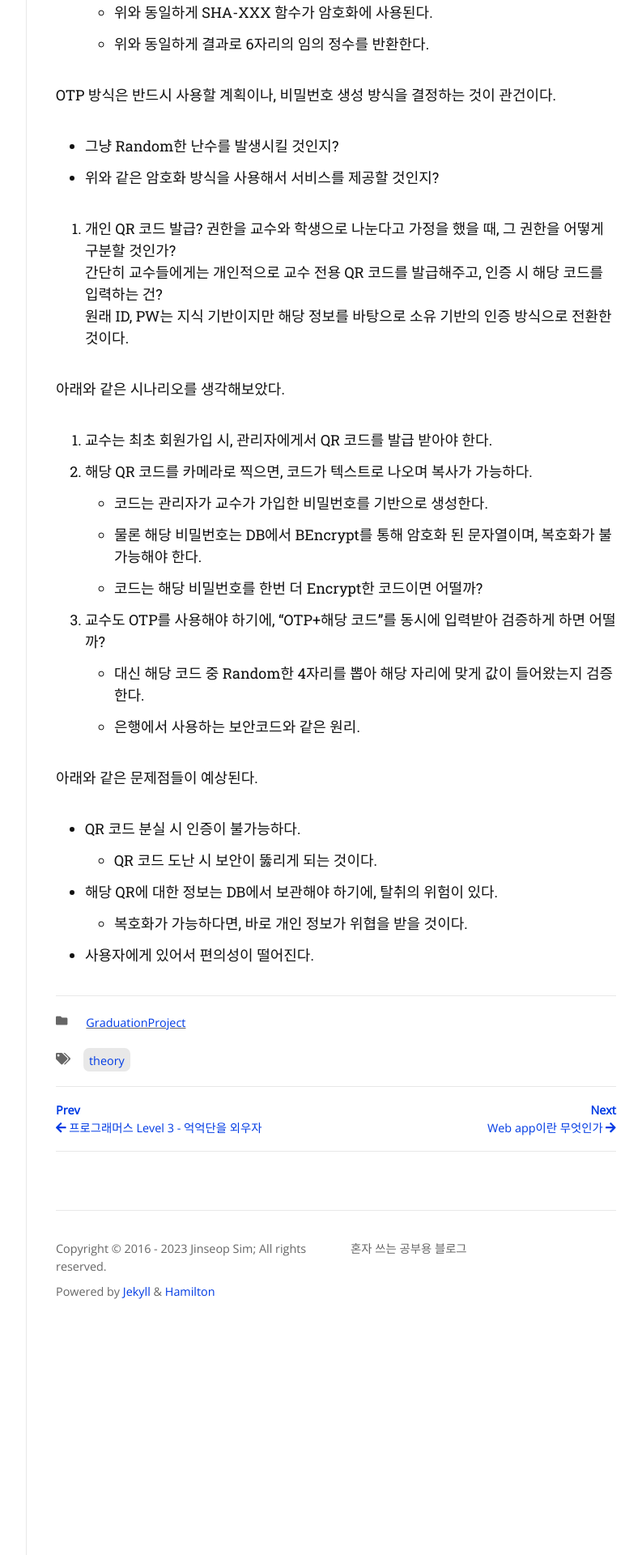
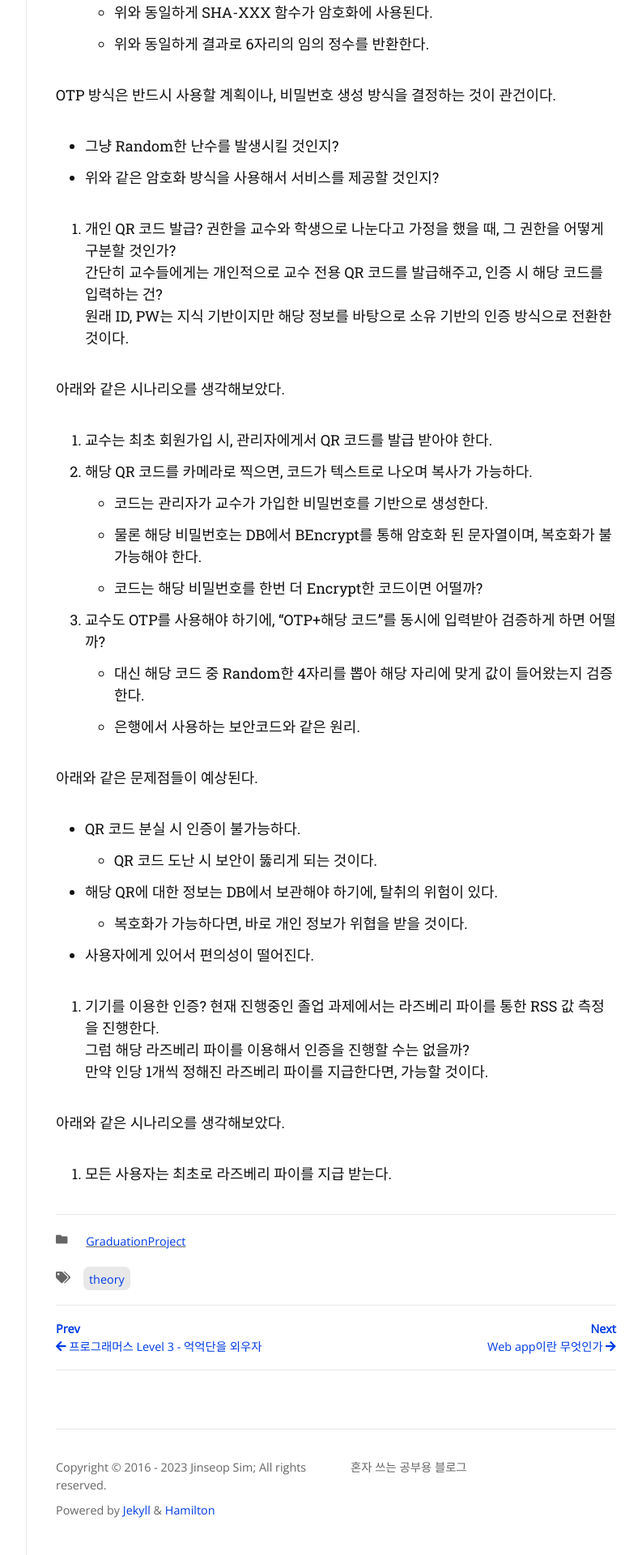
Before and after one commit to Jinseop-Sim/Jinseop-Sim.github.io, a Jekyll site: the page built from _posts/2023-05-12-authentication-method.md, in a window 1280 px wide. Shown: the part 3072-4992 px from the top of the page at 81% size, without its empty margins (357-1150 px from the left). Built offline with Jekyll 4.4.1, drawn with Linux system fonts in a browser that asks for light colours; nearby versions of some CDN libraries; some web fonts are replaced.

Commit message:
글 수정

```diff
--- a/_posts/2023-05-12-authentication-method.md
+++ b/_posts/2023-05-12-authentication-method.md
@@ -97,3 +97,11 @@ OTP 방식은 반드시 사용할 계획이나, 비밀번호 생성 방식을
 - 해당 QR에 대한 정보는 DB에서 보관해야 하기에, 탈취의 위험이 있다.
   - 복호화가 가능하다면, 바로 개인 정보가 위협을 받을 것이다.
 - 사용자에게 있어서 편의성이 떨어진다.
+
+3. 기기를 이용한 인증?
+현재 진행중인 졸업 과제에서는 라즈베리 파이를 통한 RSS 값 측정을 진행한다.
+그럼 해당 라즈베리 파이를 이용해서 인증을 진행할 수는 없을까?
+만약 인당 1개씩 정해진 라즈베리 파이를 지급한다면, 가능할 것이다.
+
+아래와 같은 시나리오를 생각해보았다.
+1. 모든 사용자는 최초로 라즈베리 파이를 지급 받는다.
```
